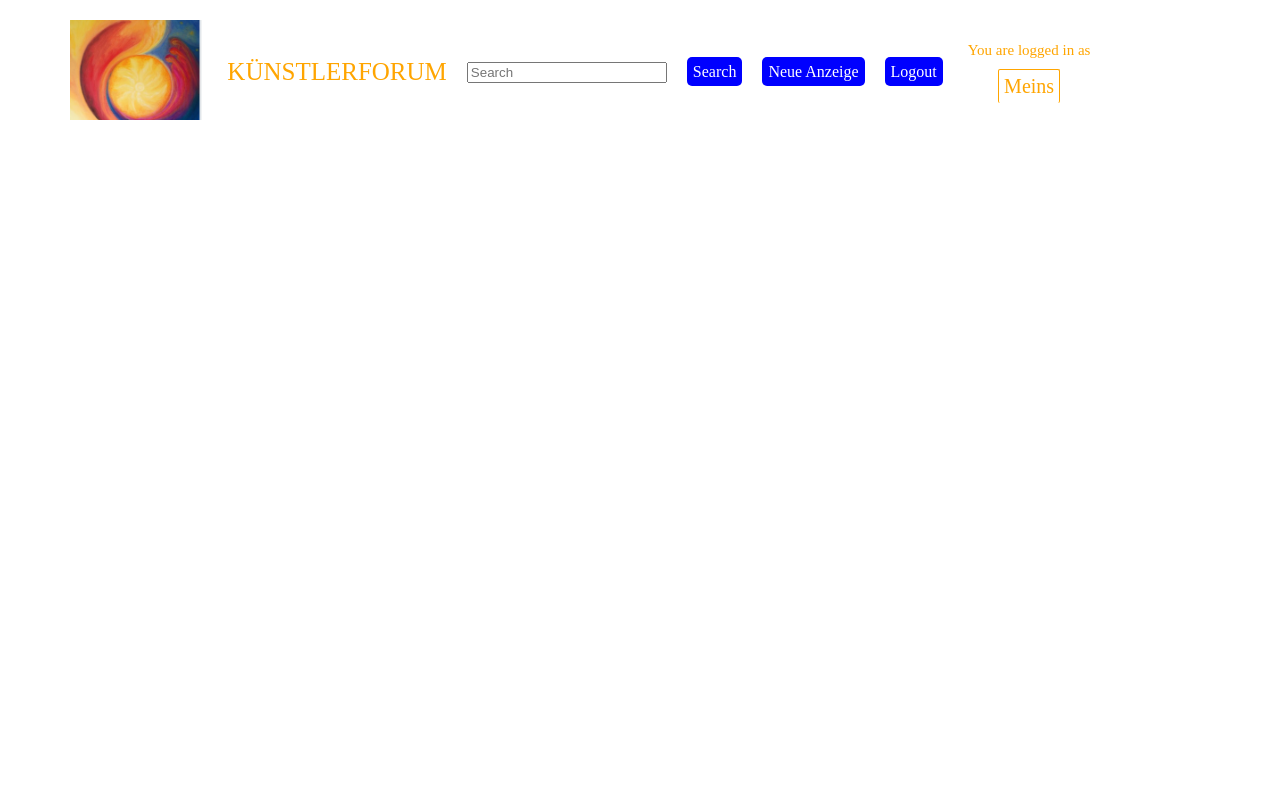
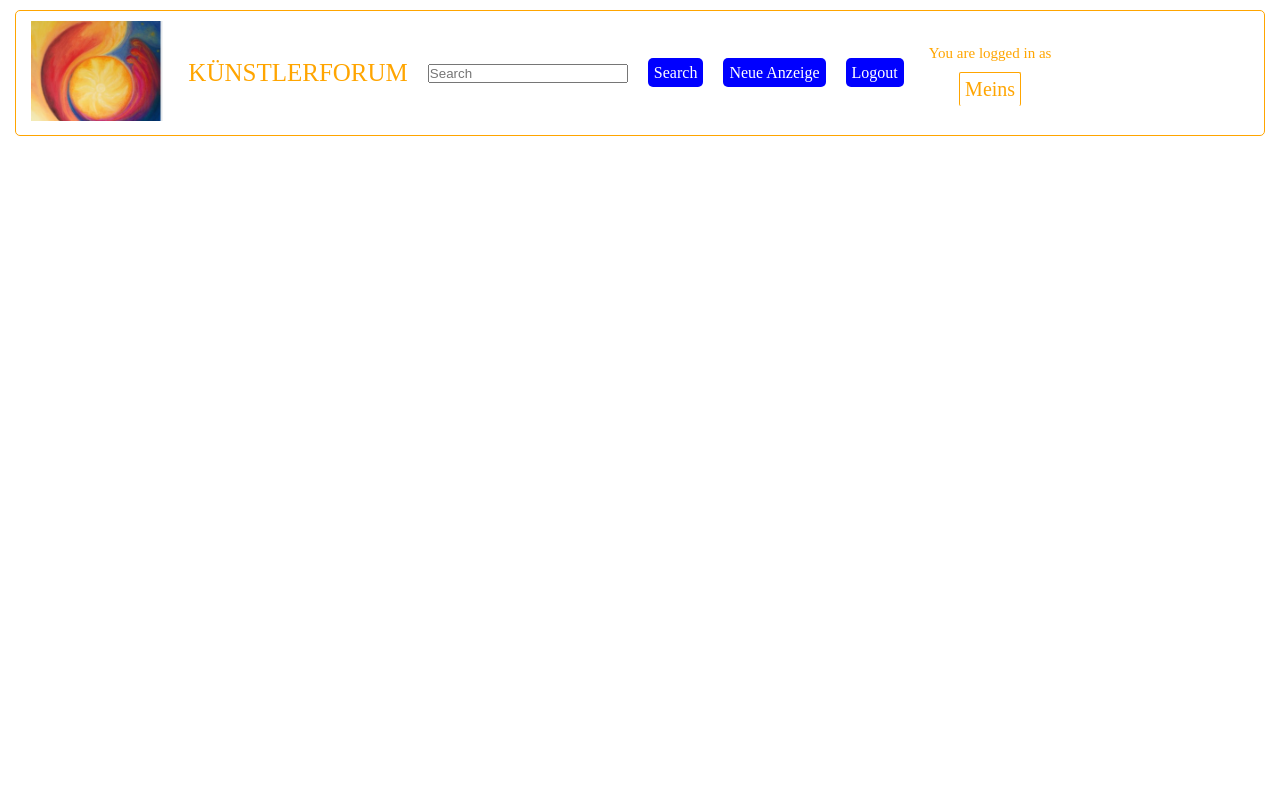
Before and after one commit to florianingerl/kevinphp, a PHP site: page /index.php in a window 1280 px wide. Run offline with PHP 8.4, Linux system fonts and the light colour scheme; the visitor is signed in with stand-in values (Sample User, id 1); data that the repository does not hold is empty.

Commit message:
Improves the style!

```diff
--- a/forumfürkünstler/header.php
+++ b/forumfürkünstler/header.php
@@ -2,6 +2,8 @@
 
 * {
     margin: 5px;
+    padding: 0px;
+    box-sizing: border-box;
 }
 
 #search {
@@ -26,7 +28,8 @@
 #mynavbar {
     display: flex;
     flex-direction: row;
-
+    border-radius: 5px;
+    border: solid 1px orange;
     align-items: center;
     list-style-type: none;
 }
@@ -49,6 +52,7 @@ a {
     border-radius: 2px;
     border: solid 1px orange;
     border-bottom: none;
+    margin-bottom: 0px;
 }
 
 .meinssubmenu {
@@ -62,6 +66,7 @@ a {
     list-style-type: none;
     background-color: white;
     color:orange;
+    margin-top: 0px;
 
 }
 
```
